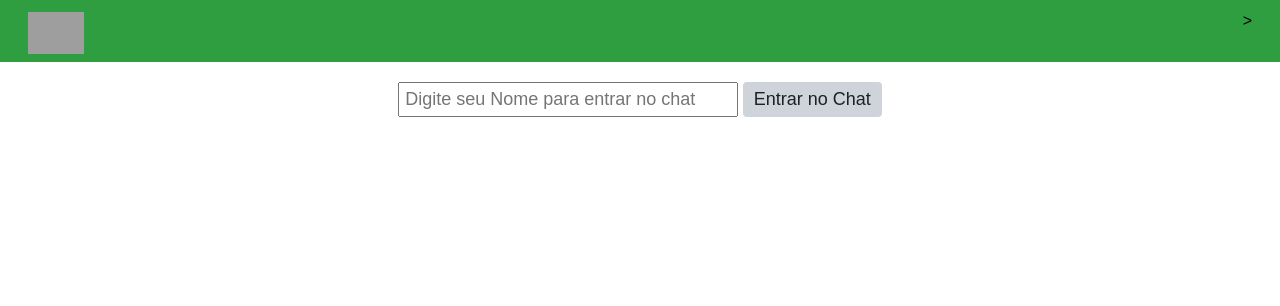
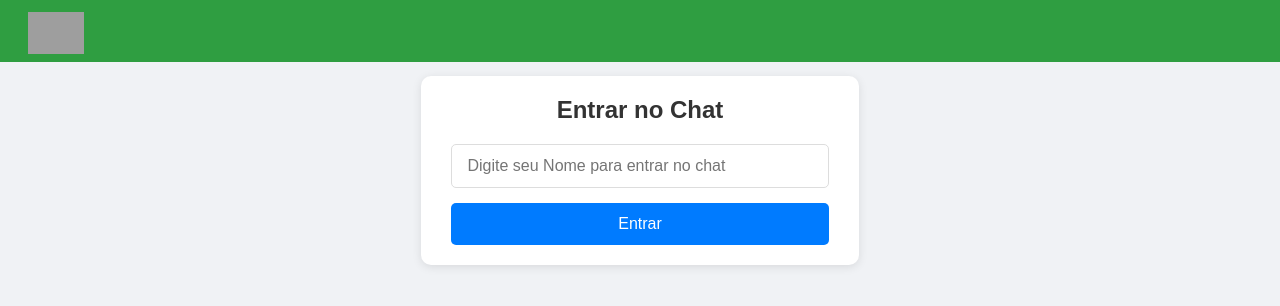
Before and after one commit to MayconPadilha/Projeto-Chat-para-Redes-de-Computadores, a website: page public/index.html in a window 1280 px wide. Drawn offline with nearby package versions, Linux system fonts and the light colour scheme; no server answers; grey boxes are pictures that could not be loaded.

Commit message:
refaforação do codigo principal com o login

```diff
--- a/public/index.html
+++ b/public/index.html
@@ -14,155 +14,33 @@
     <div id="elementoImagem"><img
         src="https://moodle.restinga.ifrs.edu.br/pluginfile.php/1/core_admin/logocompact/300x300/1694611729/logo_200.png"
         alt="imagem do if"></div>
-    <div>
-      <div id="elementoNome"></div>
-      <div id="elementoDeSair">></div>
-    </div>
-
   </nav>
 
   <main>
-
-    <div class="entradaChat">
-      <input id="inputName" placeholder="Digite seu Nome para entrar no chat" />
-      <button id="btnsetUserName" onclick="setUserName()">Entrar no Chat</button>
-    </div>
-
-    <div id="usuariosAtivos" class="usuariosAtivos"></div>
-    <div id="messages" style="display: none;"></div>
-    <div id="messages-users_block">
-      <div class="envio">
-        <input style="display: none;" type="text" id="inputMessage" placeholder="Digite sua mensagem..." />
-        <button id="btnsendMessage" style="display: none;" onclick="sendMessage()">Enviar</button>
+    <section class="login" id="login">
+      <div class="entradaChat">
+        <h2>Entrar no Chat</h2>
+        <input id="inputName" placeholder="Digite seu Nome para entrar no chat" />
+        <button id="btnsetUserName" onclick="setUserName()">Entrar</button>
       </div>
-
-      <div id="activeUsers" class="active-user" style="display: none;"><h2>Usuários Ativos</h2></div>
-    </div>
+    </section>
   </main>
 
-  <script src="https://cdnjs.cloudflare.com/ajax/libs/socket.io/4.2.0/socket.io.js"></script>
-
   <script>
-    const socket = io();
-    let currentUser = null;
-
-    // Adicione um ouvinte para o evento 'userCount'
-    socket.on('userCount', (count) => {
-      const usuariosAtivosDiv = document.getElementById('usuariosAtivos');
-      usuariosAtivosDiv.innerHTML = `<img src="https://cdn-icons-png.flaticon.com/128/33/33308.png" alt="icone de usuarios"> ${count}`;
-    });
-
-    socket.on('updateActiveUsers', users => {
-      document.getElementById('activeUsers').innerHTML = '<h2>Usuários Ativos</h2>';
-
-      for (const user of users) {
-        const userDiv = document.createElement('div');
-        userDiv.classList.add('active-user');
-        userDiv.textContent = user.name;
-        document.getElementById('activeUsers').appendChild(userDiv);
-      }
-    });
 
     function setUserName() {
       const inputName = document.getElementById('inputName');
-      const elementoNome = document.getElementById("elementoNome");
-      const elementoSair = document.getElementById("elementoDeSair");
-
-      currentUser = { id: socket.id, name: inputName.value.trim() };  // Inicializa o currentUser
-
-      elementoNome.innerHTML = `Olá ${currentUser.name}`;
-      console.log('Novo cliente conectado:', currentUser.id);
-      console.log('Novo cliente conectado:', currentUser.name);
-
-      if (currentUser.name !== '') {
-        inputName.disabled = true;
-        inputName.style.display = 'none';
-
-        // Envia uma mensagem indicando que o usuário entrou no chat
-        const enterMessage = `${currentUser.name} entrou no chat.`;
-        socket.emit('message', { userName: currentUser.name, message: enterMessage });
-
-        // Adiciona a mensagem à interface
-        //appendMessage({ userName: 'Servidor', message: enterMessage });
-
-        // retira o botão
-        document.getElementById("btnsetUserName").style.display = 'none';
-
-        // Exibe o messages após definir o nome
-        document.getElementById('messages').style.display = 'block';
-
-        // Exibe o inputMessage após definir o nome
-        document.getElementById('inputMessage').style.display = 'inline';
-
-        // Exibe o inputMessage após definir o nome
-        document.getElementById("btnsendMessage").style.display = 'inline';
-
-        // Exibe o inputMessage após definir o nome
-        document.getElementById('activeUsers').style.display = 'inline';
-
-        // Exibe o botão de sair
-        elementoSair.style.display = 'inline';
-      }
+      const userName = inputName.value.trim();
+      window.location.href = `chat.html?username=${userName}`;
     }
 
-    // Adapte a função appendMessage para incluir timestamps e classes CSS
-    function appendMessage(data) {
-      const messagesDiv = document.getElementById('messages');
-      const messageDiv = document.createElement('div');
-
-      const isServerMessage = data.userName === 'Servidor';
-      messageDiv.className = isServerMessage ? 'server-message' : 'user-message';
-
-      const timestamp = new Date().toLocaleTimeString('pt-BR', { hour: '2-digit', minute: '2-digit' });
-      messageDiv.innerHTML = `
-        <span class="timestamp">${timestamp}</span>
-        <span>${isServerMessage ? '' : `[${data.userName}]`}</span>
-        <span>${data.message}</span>
-      `;
-
-      messagesDiv.appendChild(messageDiv);
-
-      // Role automaticamente para baixo para mostrar as novas mensagens
-      messagesDiv.scrollTop = messagesDiv.scrollHeight;
-    }
-
-    socket.on('message', (data) => {
-      appendMessage(data);
-    });
-
-    function sendMessage() {
-      if (!currentUser || !currentUser.name) {
-        setUserName();
-        return;
-      }
-
-      const inputMessage = document.getElementById('inputMessage');
-      const message = inputMessage.value.trim();
-      if (message !== '') {
-        socket.emit('message', { userName: currentUser.name, message });
-        inputMessage.value = '';
-      }
-    }
-
-    // Adicione um ouvinte de evento para o Enter no campo inputName
+    //Adicione um ouvinte de evento para o Enter no campo inputName
     document.getElementById('inputName').addEventListener('keyup', (event) => {
       if (event.key === 'Enter') {
         setUserName();
       }
     });
 
-    // Adicione um ouvinte de evento para o Enter no campo inputMessage
-    document.getElementById('inputMessage').addEventListener('keyup', (event) => {
-      if (event.key === 'Enter') {
-        if (!currentUser || !currentUser.name) {
-          setUserName();
-        } else {
-          sendMessage();
-        }
-      }
-    });
-
   </script>
 </body>
-
 </html>
--- a/public/style.css
+++ b/public/style.css
@@ -5,7 +5,7 @@
 
 body {
   font-family: Arial, sans-serif;
-  /* margin: 20px; */
+  background-color: #f0f2f5;
 }
 
 nav div img {
@@ -26,104 +26,63 @@ nav #elementoNome {
   padding: 12px 28px 0px 28px;
 }
 
-.entradaChat {
+main {
   display: flex;
   justify-content: center;
-  gap: 5px;
+  align-items: center;
+  margin-top: 14px;
 }
 
-main {
-  /* display: flex; */
-  margin: 20px;
+.login {
+  display: flex;
+  flex-direction: column;
   align-items: center;
-  padding: 0px 23% 0px 23%;
-  font-size: 23px;
 }
 
-.usuariosAtivos{
-  display: flex;
-  gap: 5px;
-}
-
-.usuariosAtivos img{
-  height: 28px;
-}
-
-#messages {
-  overflow-y: scroll;
-  height: 300px;
-  border: 1px solid #ccc;
-  padding: 10px;
-  border-left: 1px solid #ccc;
-}
-
-#inputName, #inputMessage {
-  width: 50%;
-  font-size: 18px;
-  padding: 5px;
-}
-
-.user-message {
-  color: #333;
-}
-
-.timestamp {
-  font-size: 0.8em;
-  color: #888;
-  margin-left: 10px;
-}
-
-.envio{
-  display: flex;
-  width: 75%;
-  margin-top: 5px;
-}
-
-#messages-users_block{
-  display: inline-block;
+.entradaChat {
+  background-color: #ffffff;
+  padding: 20px 30px;
+  border-radius: 10px;
+  box-shadow: 0 2px 10px rgba(0, 0, 0, 0.1);
+  text-align: center;
+  max-width: 400px;
   width: 100%;
 }
 
-main button{
-    background-color: #ced4da;
-    font-weight: 400;
-    font-size: 18px;
-    color: #1d2125;
-    text-align: center;
-    vertical-align: middle;
-    border: 1px solid transparent;
-    padding: 5px 10px 5px 10px;
-    border-radius: 0.25rem;
-    transition: color 0.15s ease-in-out,background-color 0.15s ease-in-out,border-color 0.15s ease-in-out,box-shadow 0.15s ease-in-out;
-
-    cursor: pointer;
+.entradaChat input {
+  width: 100%;
+  padding: 12px 15px;
+  margin-bottom: 15px;
+  border-radius: 5px;
+  border: 1px solid #ddd;
+  font-size: 16px;
+  color: #555;
+  outline: none;
+  box-sizing: border-box;
 }
 
-#activeUsers {
-  display: flex;
-  padding: 10px;
-  margin-left: 10px;
-  height: 100px;
-  overflow-y: scroll;
-  width: 25%;
-  margin-right: 10px;
+.entradaChat input:focus {
+  border-color: #007bff;
 }
 
-#activeUsers h2 {
-  font-size: 20px;
-  margin-bottom: 10px;
+.entradaChat h2 {
+  margin-bottom: 20px;
+  color: #333;
+  font-size: 24px;
 }
 
-@media screen and (max-width: 768px) {
-  main {
-    padding: 0px 0% 0px 0%;
-  }
+.entradaChat button {
+  background-color: #007bff;
+  color: white;
+  padding: 12px 15px;
+  border: none;
+  border-radius: 5px;
+  cursor: pointer;
+  font-size: 16px;
+  transition: background-color 0.3s ease;
+  width: 100%;
+}
 
-  .envio {
-    width: 100%;
-  }
-
-  #inputName, #inputMessage {
-    width: 100%;
-  }
+.entradaChat button:hover {
+  background-color: #0056b3;
 }
--- /dev/null
+++ b/public/styleChat.css
@@ -0,0 +1,100 @@
+* {
+  margin: 0px;
+  padding: 0px;
+}
+
+body {
+  font-family: Arial, sans-serif;
+  background-color: #f0f2f5;
+  /* margin: 20px; */
+  /* display: flex; */
+  /* display: flex;
+            justify-content: center;
+            align-items: center;
+            height: 100vh;
+            margin: 0; */
+}
+
+main {
+  display: flex;
+  flex-direction: column;
+  /* justify-content: center;
+  align-items: center;
+  /* height: 50vh; */
+  /*margin-top: 14px; */
+}
+
+.chat {
+  /* height: 2vh; */
+  width: 50vh;
+}
+
+.usuariosAtivos {
+  display: flex;
+  gap: 5px;
+}
+
+.usuariosAtivos img {
+  height: 28px;
+}
+
+#messages {
+  overflow-y: scroll;
+  height: 300px;
+  border: 1px solid #ccc;
+  padding: 10px;
+  border-left: 1px solid #ccc;
+}
+
+/* #inputName, #inputMessage {
+  width: 50%;
+  font-size: 18px;
+  padding: 5px;
+}  */
+
+.user-message {
+  color: #333;
+}
+
+.timestamp {
+  font-size: 0.8em;
+  color: #888;
+  margin-left: 10px;
+}
+
+.envio {
+  display: flex;
+  width: 75%;
+  margin-top: 5px;
+}
+
+#messages-users_block {
+  display: inline-block;
+  width: 100%;
+}
+
+main button {
+  background-color: #ced4da;
+  font-weight: 400;
+  font-size: 18px;
+  color: #1d2125;
+  text-align: center;
+  vertical-align: middle;
+  border: 1px solid transparent;
+  padding: 5px 10px 5px 10px;
+  border-radius: 0.25rem;
+  transition: color 0.15s ease-in-out, background-color 0.15s ease-in-out, border-color 0.15s ease-in-out, box-shadow 0.15s ease-in-out;
+  cursor: pointer;
+}
+
+#activeUsers {
+  display: flex;
+  padding: 10px;
+  overflow-y: scroll;
+  flex-direction: column;
+}
+
+#activeUsers h2 {
+  font-size: 20px;
+  margin-bottom: 10px;
+}
```
Also changed, not shown: public/chat.html (added, +146 -0 lines).
